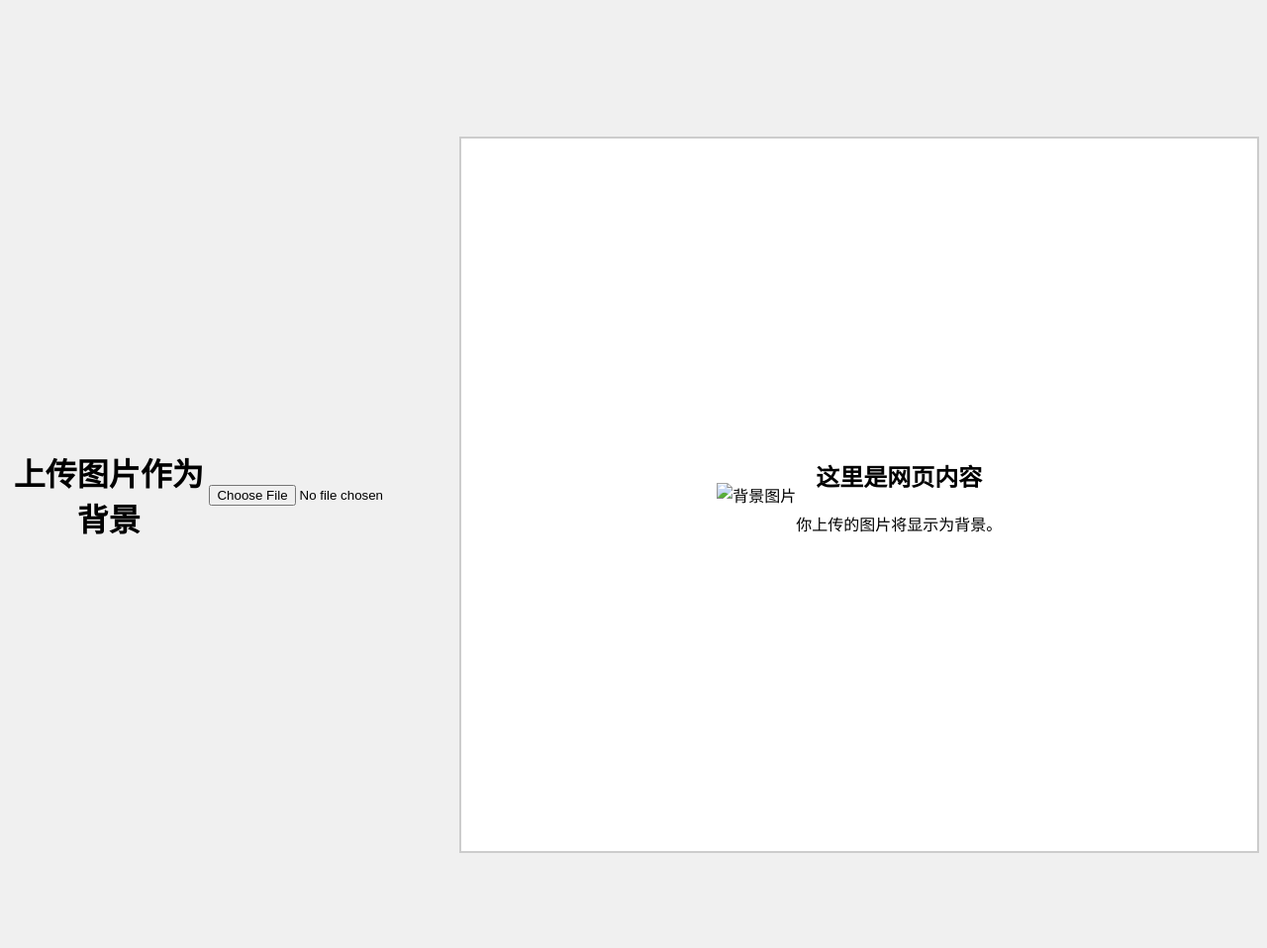
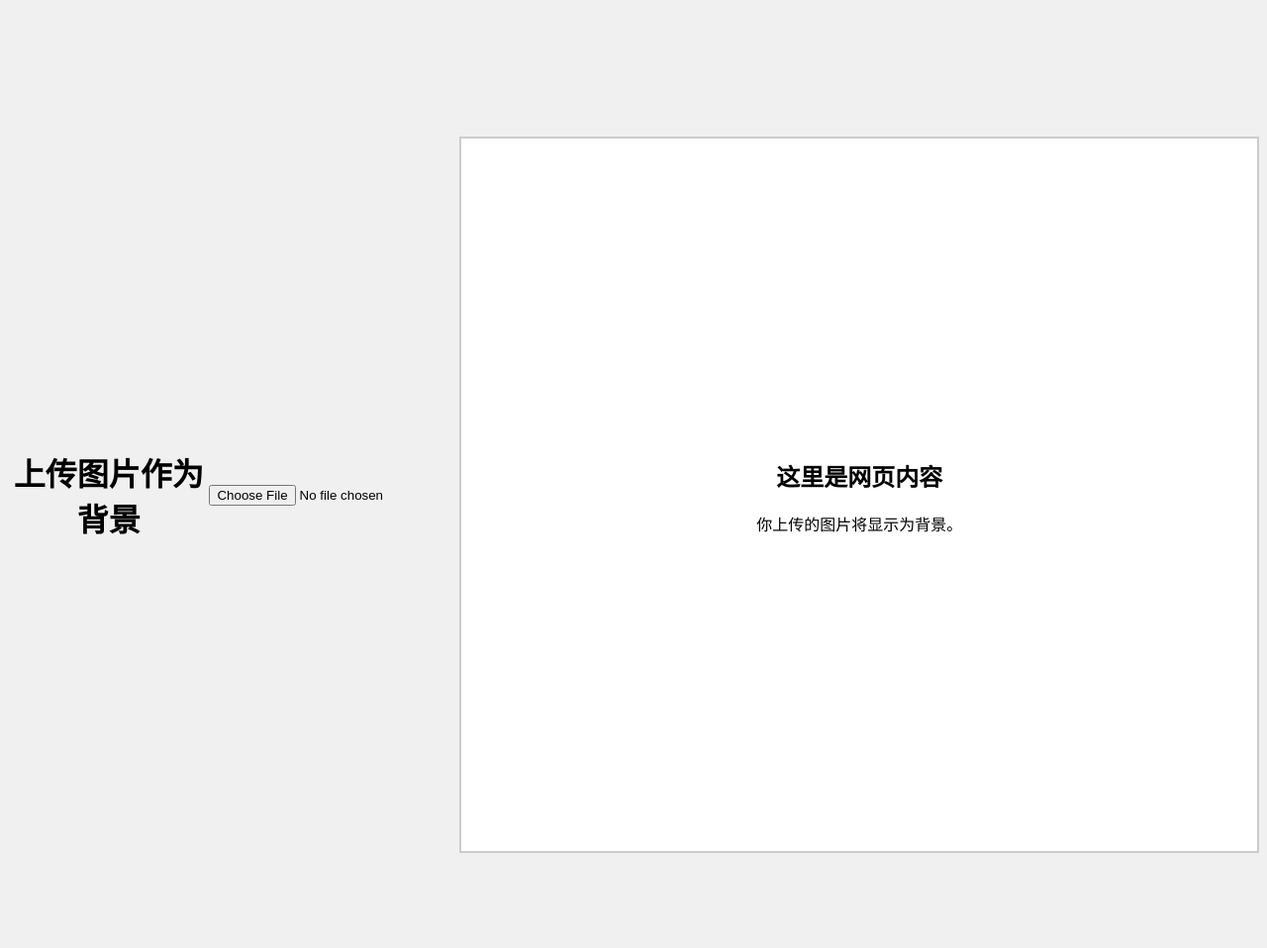
Before and after one commit to tachen/tachen.github.io, a Jekyll site: the page index.html, which Jekyll copies as it is, in a window 1280 px wide. Shown: the whole page at 99% size. Built offline with Jekyll 4.4.1, drawn with Linux system fonts in a browser that asks for light colours.

Commit message:
Update index.html

```diff
--- a/index.html
+++ b/index.html
@@ -53,7 +53,7 @@
   <input type="file" id="fileInput" accept="image/*">
 
   <div id="container">
-    <img id="image/backgroundImage.jpg" src="" alt="背景图片">
+    <img id="backgroundImage" src="image/backgroundImage.jpg" alt="背景图片">
     <div id="content">
       <h2>这里是网页内容</h2>
       <p>你上传的图片将显示为背景。</p>
```
